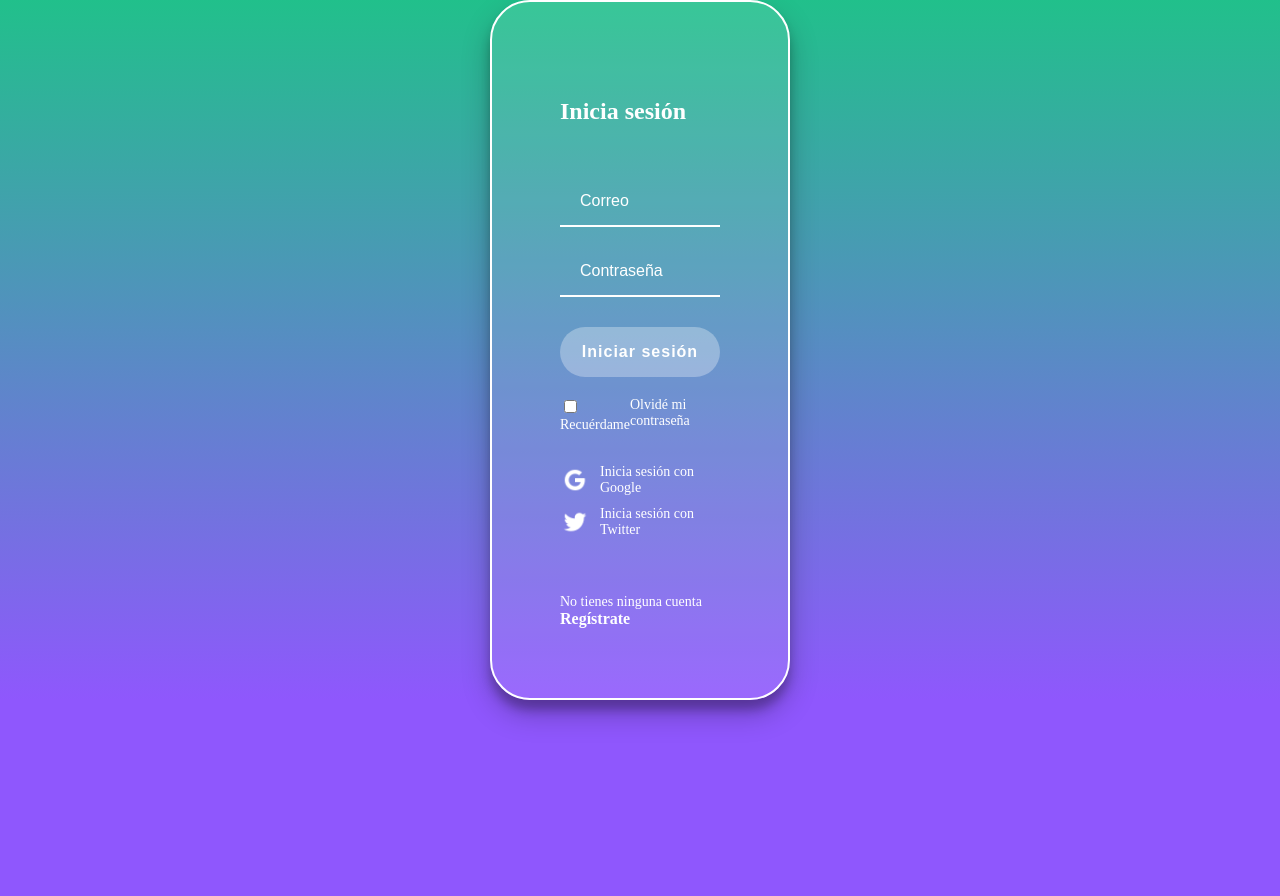
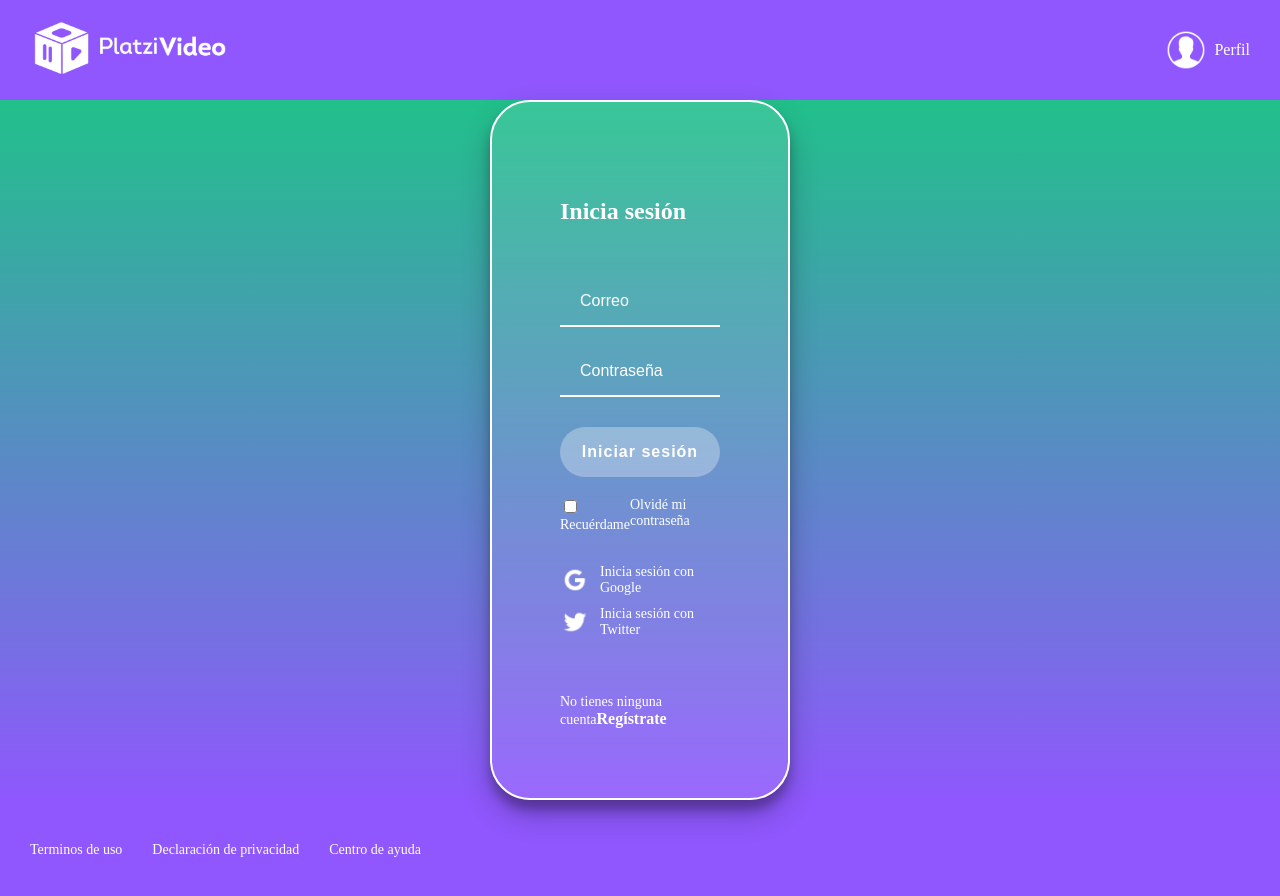
Before and after one commit to FrcGustavo/PlatziVideo, a React app: page /login in a window 1280 px wide. Shown: the top 896 px of the page. Before the commit the page ends 800 px from the top, so only its background shows below. Built offline with nearby package versions, Linux system fonts and the light colour scheme; a web font is replaced by a local one.

Commit message:
Add Layout from header and footer and all sections

```diff
--- a/src/components/Header.jsx
+++ b/src/components/Header.jsx
@@ -1,20 +1,28 @@
-import React from 'react';
-import './../assets/styles/components/Header.scss';
+import React from "react";
+import { Link } from "react-router-dom";
 
-import logo from '../assets/static/logo-platzi-video-BW2.png';
-import userIcon from '../assets/static/user-icon.png';
+import "./../assets/styles/components/Header.scss";
+
+import logo from "../assets/static/logo-platzi-video-BW2.png";
+import userIcon from "../assets/static/user-icon.png";
 
 const Header = () => (
-    <header className='header'>
-        <img className='header__img' src={logo} alt='Platzi Video' />
-        <div className='header__menu'>
-            <div className='header__menu--profile'>
-                <img src={userIcon} alt='' />
+  <header className="header">
+    <Link to="/">
+      <img className="header__img" src={logo} alt="Platzi Video" />
+    </Link>
+    <div className="header__menu">
+      <div className="header__menu--profile">
+        <img src={userIcon} alt="" />
         <p>Perfil</p>
       </div>
       <ul>
-                <li><a href='/'>Cuenta</a></li>
-                <li><a href='/'>Cerrar Sesión</a></li>
+        <li>
+          <a href="/">Cuenta</a>
+        </li>
+        <li>
+          <Link to="/login">Iniciar Sesión</Link>
+        </li>
       </ul>
     </div>
   </header>
--- /dev/null
+++ b/src/components/Layout.jsx
@@ -0,0 +1,13 @@
+import React from "react";
+import Header from "./Header";
+import Footer from "./Footer";
+
+const Layout = ({ children }) => (
+  <div className="App">
+    <Header />
+    {children}
+    <Footer />
+  </div>
+);
+
+export default Layout;
--- a/src/containers/Home.jsx
+++ b/src/containers/Home.jsx
@@ -1,52 +1,50 @@
-import React, { useState, useEffect } from 'react';
+import React, { useState, useEffect } from "react";
 
-import Header from '../components/Header';
-import Search from '../components/Search';
-import Categories from '../components/Categories';
-import Carousel from '../components/Carousel';
-import CarouselItem from '../components/CarouselItem';
-import Footer from '../components/Footer';
+import Search from "../components/Search";
+import Categories from "../components/Categories";
+import Carousel from "../components/Carousel";
+import CarouselItem from "../components/CarouselItem";
 
-import useInitialState from '../hooks/useInitialState';
+import useInitialState from "../hooks/useInitialState";
 
-import './../assets/styles/App.scss';
+import "./../assets/styles/App.scss";
 
-const API = 'http://localhost:3000/initalState';
+const API = "http://localhost:3000/initalState";
 
 const Home = () => {
   const initialState = useInitialState(API);
-    return initialState.length === 0 ? <h1>Loading...</h1> : (
-        <div className="App">
-            <Header />
+  return initialState.length === 0 ? (
+    <h1>Loading...</h1>
+  ) : (
+    <>
       <Search />
-            {initialState.mylist.length > 0 &&
+      {initialState.mylist.length > 0 && (
         <Categories title="Mi Lista">
           <Carousel>
-                        {initialState.mylist.map(item =>
+            {initialState.mylist.map(item => (
               <CarouselItem key={item.id} {...item} />
-                        )}
+            ))}
           </Carousel>
         </Categories>
-            }
+      )}
 
       <Categories title="Tendencias">
         <Carousel>
-                    {initialState.trends.map(item =>
+          {initialState.trends.map(item => (
             <CarouselItem key={item.id} {...item} />
-                    )}
+          ))}
         </Carousel>
       </Categories>
 
       <Categories title="Originales de PlatziVideo">
         <Carousel>
-                    {initialState.originals.map(item =>
+          {initialState.originals.map(item => (
             <CarouselItem key={item.id} {...item} />
-                    )}
+          ))}
         </Carousel>
       </Categories>
-            <Footer />
-        </div>
+    </>
   );
-}
+};
 
 export default Home;
--- a/src/containers/Login.jsx
+++ b/src/containers/Login.jsx
@@ -1,4 +1,6 @@
 import React from "react";
+import { Link } from "react-router-dom";
+
 import googleIcon from "../assets/static/google-icon.png";
 import twitterIcon from "../assets/static/twitter-icon.png";
 import "../assets/styles/components/Login.scss";
@@ -28,7 +30,8 @@
         </div>
       </section>
       <p className="login__container--register">
-        No tienes ninguna cuenta <a href="">Regístrate</a>
+        No tienes ninguna cuenta
+        <Link to="register">Regístrate</Link>
       </p>
     </section>
   </section>
--- a/src/containers/Register.jsx
+++ b/src/containers/Register.jsx
@@ -1,4 +1,5 @@
 import React from "react";
+import { Link } from "react-router-dom";
 import "../assets/styles/components/Register.scss";
 
 const Register = () => (
@@ -11,7 +12,7 @@
         <input className="input" type="password" placeholder="Contraseña" />
         <button className="button">Registrarme</button>
       </form>
-      <a href="">Iniciar sesión</a>
+      <Link to="login">Iniciar sesión</Link>
     </section>
   </section>
 );
--- a/src/routes/App.js
+++ b/src/routes/App.js
@@ -5,15 +5,18 @@
 import Login from "../containers/Login";
 import Register from "../containers/Register";
 import NotFound from "../containers/NotFound";
+import Layout from "../components/Layout";
 
 const App = () => (
   <BrowserRouter>
+    <Layout>
       <Switch>
         <Route exact path="/" component={Home} />
         <Route exact path="/login" component={Login} />
         <Route exact path="/register" component={Register} />
         <Route component={NotFound} />
       </Switch>
+    </Layout>
   </BrowserRouter>
 );
 
```
Lines whose indentation alone changed are shown as unchanged.
